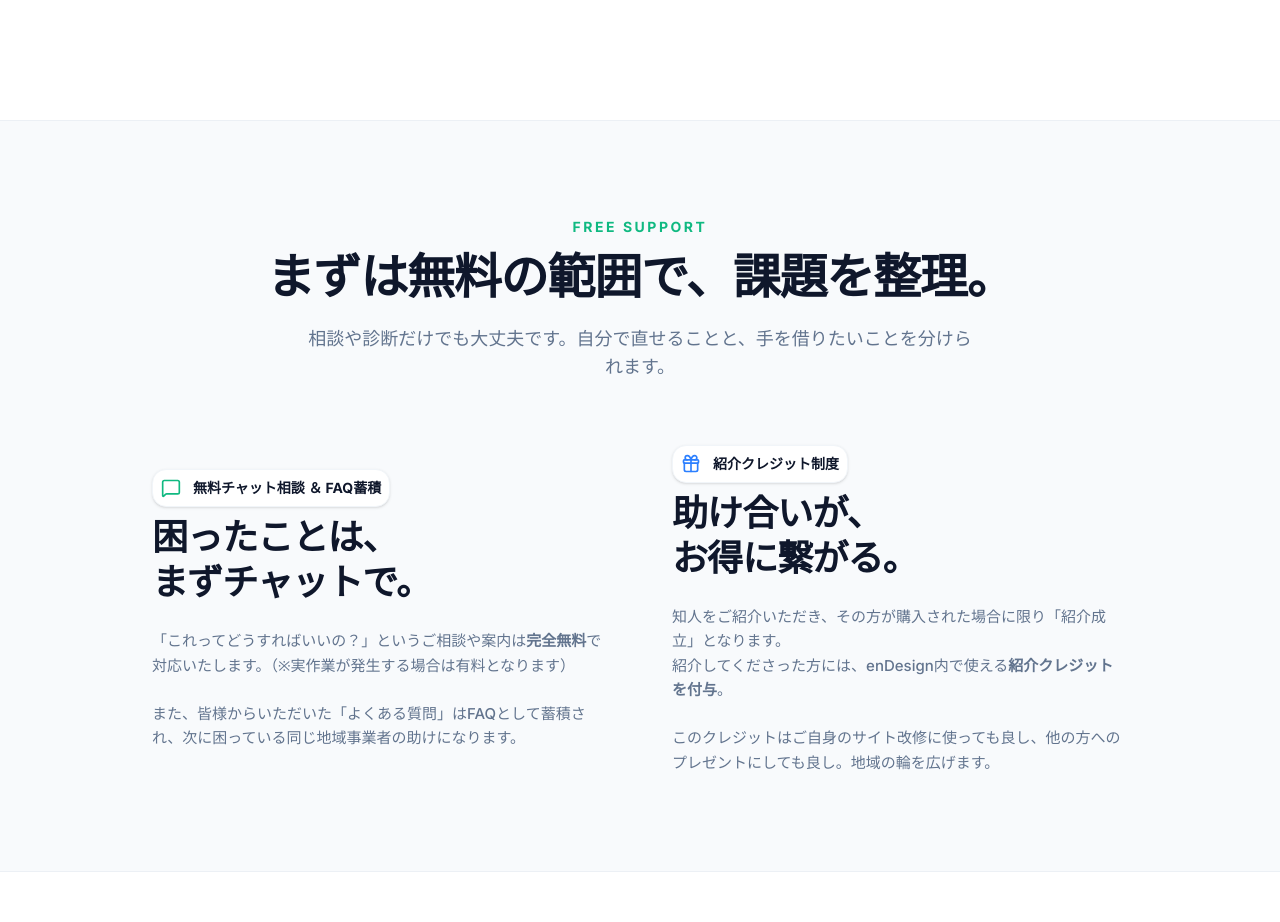
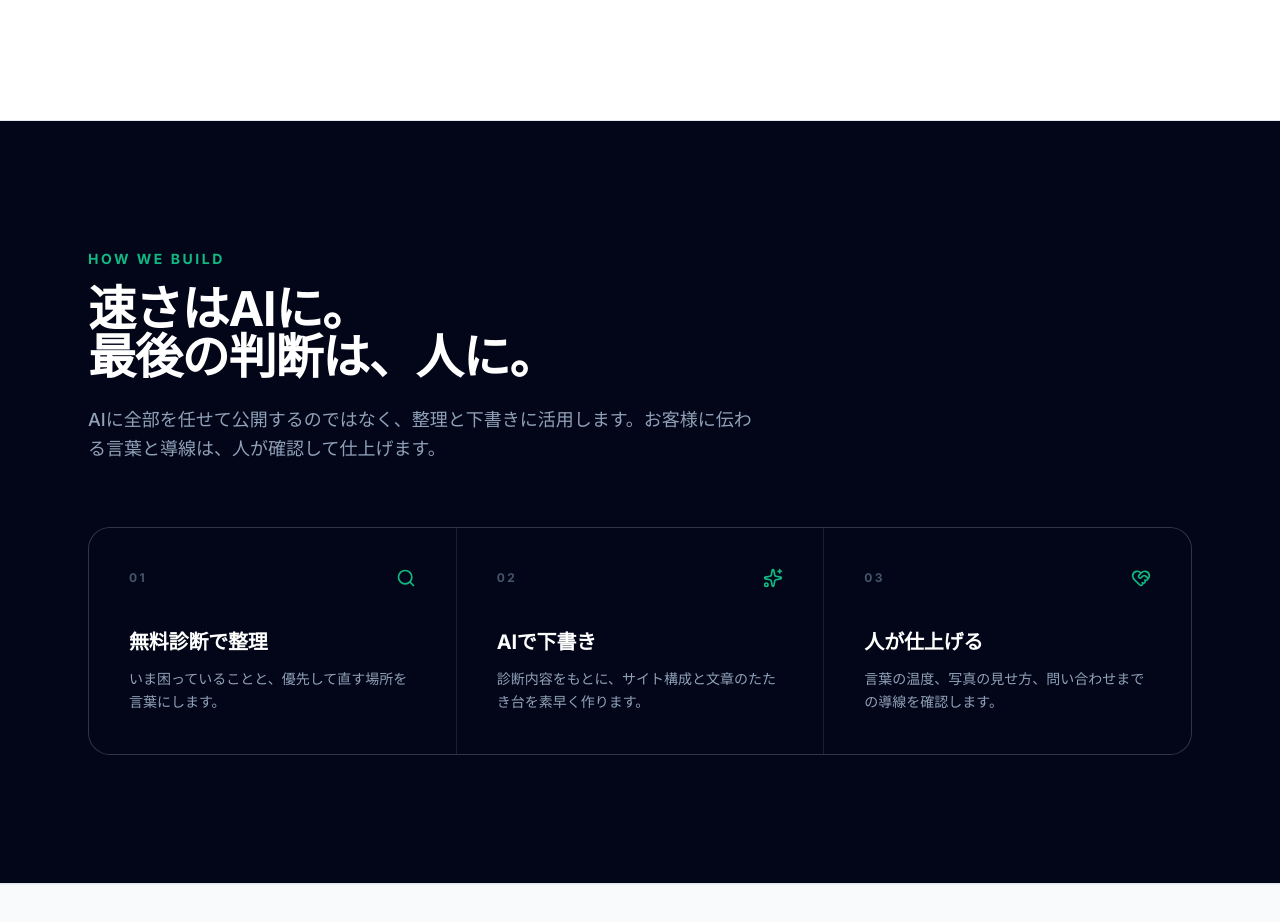
Before and after one commit to beee056/enDesign-MVP, a Next.js app: page / in a window 1280 px wide. Shown: the part 1860-2782 px from the top of the page. Built offline with nearby package versions, Linux system fonts and the light colour scheme.

Commit message:
計測追加: LP導線と診断途中保存を実装

```diff
--- a/package.json
+++ b/package.json
@@ -16,6 +16,7 @@
     "@hookform/resolvers": "^5.4.0",
     "@neondatabase/serverless": "^1.1.0",
     "@radix-ui/react-slot": "^1.3.0",
+    "@vercel/analytics": "^2.0.1",
     "ai": "^7.0.15",
     "class-variance-authority": "^0.7.1",
     "clsx": "^2.1.1",
--- a/src/app/layout.tsx
+++ b/src/app/layout.tsx
@@ -2,6 +2,7 @@ import type { Metadata } from "next";
 import { ClerkProvider } from "@clerk/nextjs";
 import { Inter, Noto_Sans_JP } from "next/font/google";
 import { jaJP } from "@clerk/localizations";
+import { Analytics } from "@vercel/analytics/next";
 import "./globals.css";
 
 // Nexus Suite Design System — Inter as the single SaaS typeface
@@ -57,7 +58,10 @@ export default function RootLayout({
         className={`${inter.variable} ${notoSansJP.variable} h-full antialiased`}
         style={{ fontFamily: "var(--font-inter), var(--font-noto-sans-jp), ui-sans-serif, system-ui, sans-serif" }}
       >
-        <body className="min-h-full flex flex-col">{children}</body>
+        <body className="min-h-full flex flex-col">
+          {children}
+          <Analytics />
+        </body>
       </html>
     </ClerkProvider>
   );
--- a/src/app/page.tsx
+++ b/src/app/page.tsx
@@ -4,6 +4,7 @@ import Link from "next/link";
 import { Button } from "@/components/ui/button";
 import { motion, MotionConfig } from "framer-motion";
 import type { Variants } from "framer-motion";
+import { track } from "@vercel/analytics";
 import {
   ArrowRight,
   CheckCircle2,
@@ -75,7 +76,7 @@ export default function Home() {
           <Link href="/admin" className="text-sm font-bold text-slate-600 hover:text-primary transition-colors hidden sm:block">
             ログイン
           </Link>
-          <Link href="/check">
+          <Link href="/check" onClick={() => track("diagnosis_cta_clicked", { location: "header" })}>
             <Button size="sm" className="rounded-full px-6 shadow-md hover:shadow-lg transition-all bg-slate-900 text-white hover:bg-slate-800">
               無料Web診断
             </Button>
@@ -110,7 +111,11 @@ export default function Home() {
               </motion.div>
 
               <motion.div variants={fadeIn} className="flex flex-col sm:flex-row gap-4 w-full max-w-md justify-center mt-8">
-                <Link href="/check" className="w-full sm:w-auto">
+                <Link
+                  href="/check"
+                  className="w-full sm:w-auto"
+                  onClick={() => track("diagnosis_cta_clicked", { location: "hero" })}
+                >
                   <Button size="lg" className="w-full text-base h-14 px-8 rounded-full shadow-[0_0_40px_-10px_rgba(0,0,0,0.3)] hover:shadow-[0_0_60px_-15px_rgba(0,0,0,0.5)] transition-all hover:-translate-y-1 bg-slate-900 text-white hover:bg-slate-800 group">
                     無料Web診断をはじめる
                     <ArrowRight className="ml-2 h-5 w-5 group-hover:translate-x-1 transition-transform" />
@@ -176,6 +181,66 @@ export default function Home() {
                 </motion.div>
               ))}
             </motion.div>
+          </div>
+        </section>
+
+        {/* Human-in-the-loop process */}
+        <section className="w-full border-y border-slate-200 bg-slate-950 py-24 text-white lg:py-32">
+          <div className="container mx-auto max-w-6xl px-4 md:px-6">
+            <motion.div
+              initial="hidden"
+              whileInView="visible"
+              viewport={{ once: true, margin: "-100px" }}
+              variants={fadeIn}
+              className="max-w-3xl"
+            >
+              <p className="text-sm font-bold tracking-[0.18em] text-primary">HOW WE BUILD</p>
+              <h2 className="mt-4 text-3xl font-extrabold tracking-tight text-white sm:text-4xl md:text-5xl">
+                速さはAIに。<br />
+                最後の判断は、人に。
+              </h2>
+              <p className="mt-6 max-w-2xl text-base font-medium leading-relaxed text-slate-400 md:text-lg">
+                AIに全部を任せて公開するのではなく、整理と下書きに活用します。お客様に伝わる言葉と導線は、人が確認して仕上げます。
+              </p>
+            </motion.div>
+
+            <motion.ol
+              initial="hidden"
+              whileInView="visible"
+              viewport={{ once: true, margin: "-50px" }}
+              variants={staggerContainer}
+              className="mt-16 grid gap-px overflow-hidden rounded-3xl border border-white/10 bg-white/10 md:grid-cols-3"
+            >
+              {[
+                {
+                  step: "01",
+                  icon: Search,
+                  title: "無料診断で整理",
+                  desc: "いま困っていることと、優先して直す場所を言葉にします。",
+                },
+                {
+                  step: "02",
+                  icon: Sparkles,
+                  title: "AIで下書き",
+                  desc: "診断内容をもとに、サイト構成と文章のたたき台を素早く作ります。",
+                },
+                {
+                  step: "03",
+                  icon: HeartHandshake,
+                  title: "人が仕上げる",
+                  desc: "言葉の温度、写真の見せ方、問い合わせまでの導線を確認します。",
+                },
+              ].map((item) => (
+                <motion.li key={item.step} variants={fadeIn} className="relative bg-slate-950 p-8 md:p-10">
+                  <div className="flex items-center justify-between">
+                    <span className="font-mono text-xs font-bold tracking-[0.2em] text-slate-600">{item.step}</span>
+                    <item.icon className="h-5 w-5 text-primary" aria-hidden="true" />
+                  </div>
+                  <h3 className="mt-10 text-xl font-bold text-white">{item.title}</h3>
+                  <p className="mt-3 text-sm font-medium leading-relaxed text-slate-400">{item.desc}</p>
+                </motion.li>
+              ))}
+            </motion.ol>
           </div>
         </section>
 
@@ -326,7 +391,7 @@ export default function Home() {
                   <li className="flex items-start"><CheckCircle2 className="h-5 w-5 text-primary mr-3 shrink-0" /><span className="text-slate-300 text-sm font-medium">写真10枚・簡易イラスト1点</span></li>
                   <li className="flex items-start"><CheckCircle2 className="h-5 w-5 text-primary mr-3 shrink-0" /><span className="text-slate-300 text-sm font-medium">修正2回まで</span></li>
                 </ul>
-                <Link href="/check">
+                <Link href="/check" onClick={() => track("diagnosis_cta_clicked", { location: "pricing" })}>
                   <Button className="w-full rounded-full h-12 bg-white text-slate-900 hover:bg-slate-100 font-bold">無料Web診断をはじめる</Button>
                 </Link>
               </motion.div>
@@ -432,7 +497,11 @@ export default function Home() {
               <p className="text-slate-300 md:text-xl font-medium">
                 質問に答えるだけで、Web課題と優先順位が見えてきます。まず自分で直すところからでも大丈夫です。
               </p>
-              <Link href="/check" className="mt-8">
+              <Link
+                href="/check"
+                className="mt-8"
+                onClick={() => track("diagnosis_cta_clicked", { location: "bottom" })}
+              >
                 <Button size="lg" className="bg-white text-slate-900 hover:bg-slate-100 rounded-full h-16 px-12 text-lg font-bold shadow-[0_0_40px_-10px_rgba(255,255,255,0.3)] hover:shadow-[0_0_60px_-15px_rgba(255,255,255,0.5)] transition-all hover:-translate-y-1">
                   無料でWeb診断をはじめる
                 </Button>
```
Also changed, not shown: src/components/check/DiagnosisForm.tsx (+104 -9 lines), 3 other files (tests, documents, lock files or other folders).
